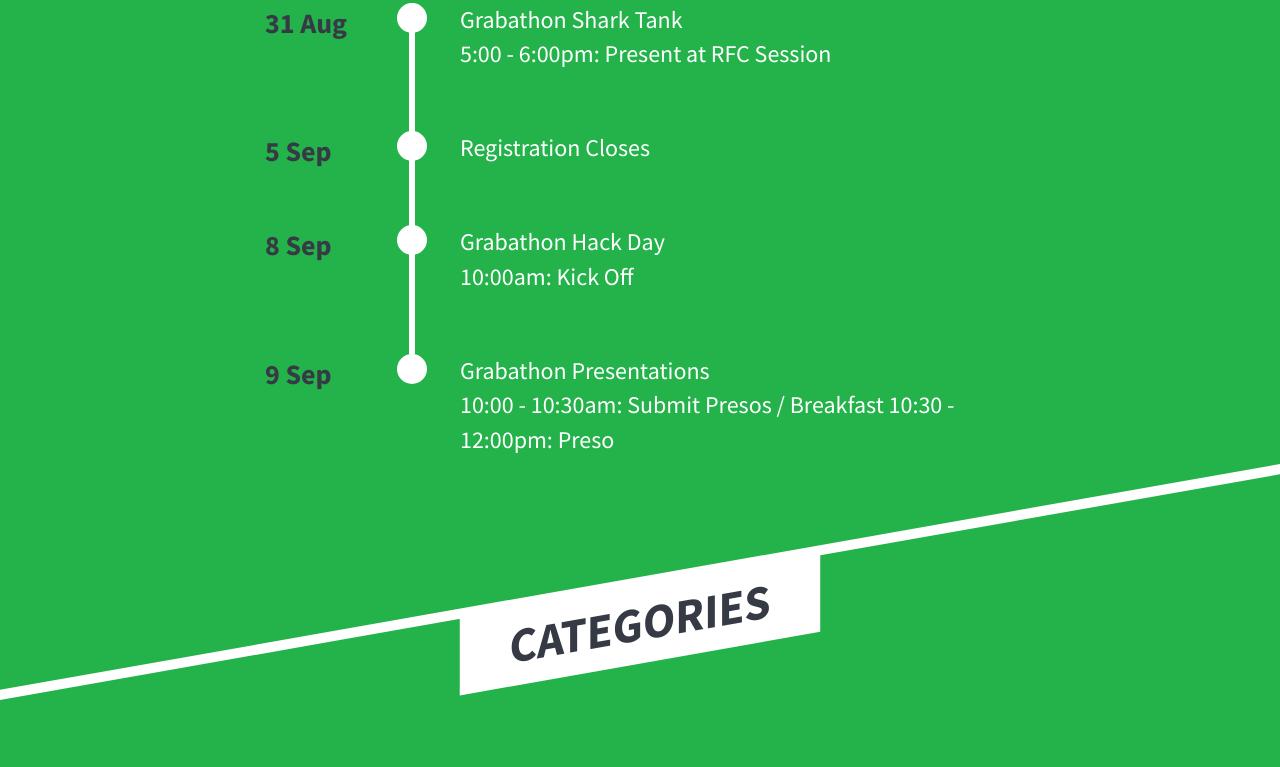
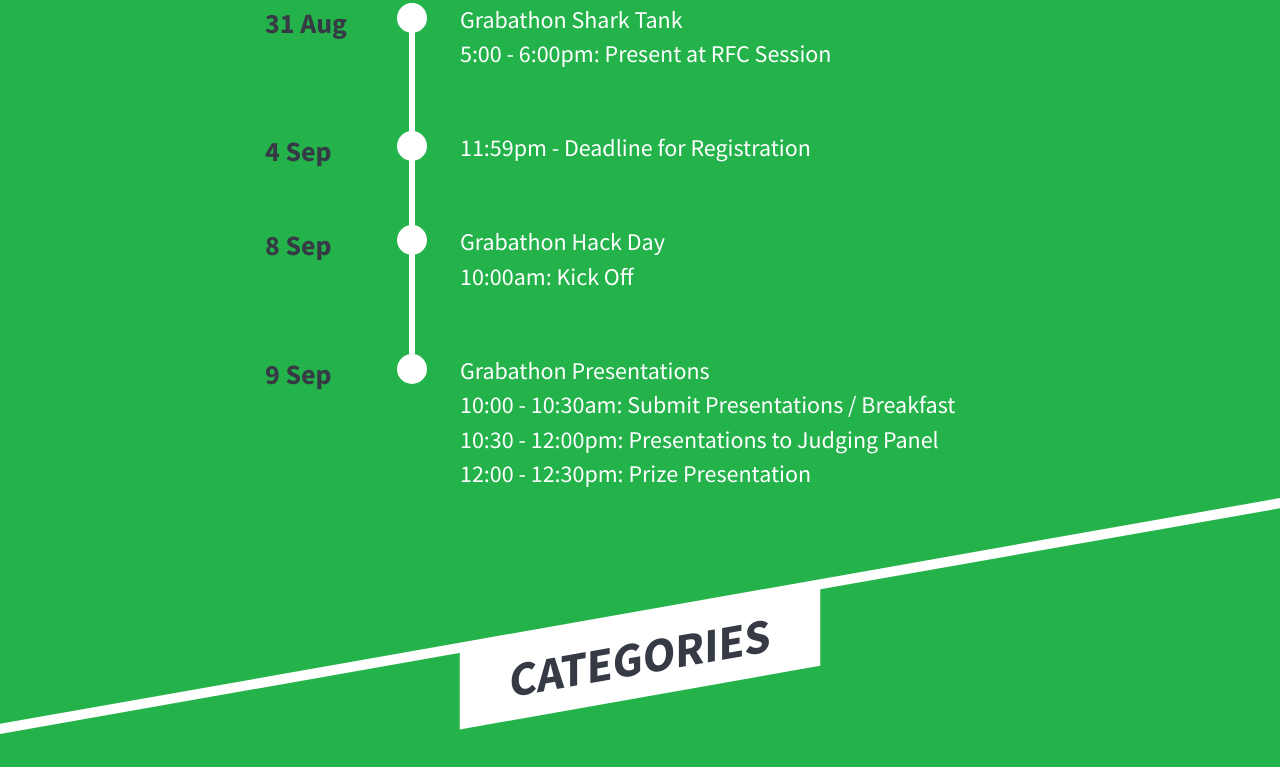
Before and after one commit to grab/hackathon, a website: page 4.0/index.html in a window 1280 px wide. Shown: the part 3676-4443 px from the top of the page. Drawn offline with nearby package versions, Linux system fonts and the light colour scheme.

Commit message:
Fix content

```diff
--- a/4.0/index.html
+++ b/4.0/index.html
@@ -177,12 +177,12 @@
                             </div>
                             <div class="row timeline-item">
                                 <div class="col-xs-3 col-sm-2">
-                                    <p class="subheading-item">5 Sep</p>
+                                    <p class="subheading-item">4 Sep</p>
                                 </div>
                                 <div class="col-xs-1 col-sm-1 timeline-line timeline-line-circle">
                                 </div>
                                 <div class="col-xs-8 col-sm-9 timeline-item-details">
-                                    <p>Registration Closes</p>
+                                    <p>11:59pm - Deadline for Registration</p>
                                 </div>
                             </div>
                             <div class="row timeline-item">
@@ -204,8 +204,9 @@
                                 </div>
                                 <div class="col-xs-8 col-sm-9 timeline-item-details">
                                     <p>Grabathon Presentations<br>
-                                        10:00 - 10:30am: Submit Presos / Breakfast
-                                        10:30 - 12:00pm: Preso</p>
+                                        10:00 - 10:30am: Submit Presentations / Breakfast<br>
+                                        10:30 - 12:00pm: Presentations to Judging Panel<br>
+                                        12:00 - 12:30pm: Prize Presentation</p>
                                 </div>
                             </div>
                         </div>
@@ -288,7 +289,7 @@
                             <span class="section-heading-name">FAQ</span>
                         </h2>
                         <div class="section-body">
-                            <em>For queries and questions please reach out via the official slack channel <a href="https://grab.slack.com/messages/grabathon/" target="_blank"><strong>#grabathon</strong></a>.</em>
+                            <em>For queries and questions please reach out via the official slack channel <a href="https://grab.slack.com/messages/grabathon/" target="_blank">#grabathon</a>.</em>
                         </div>
                     </div>
                 </div>
```
